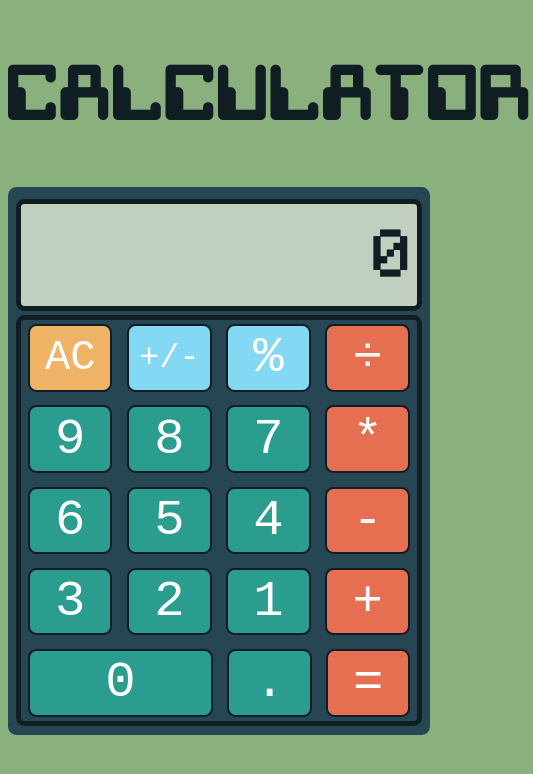
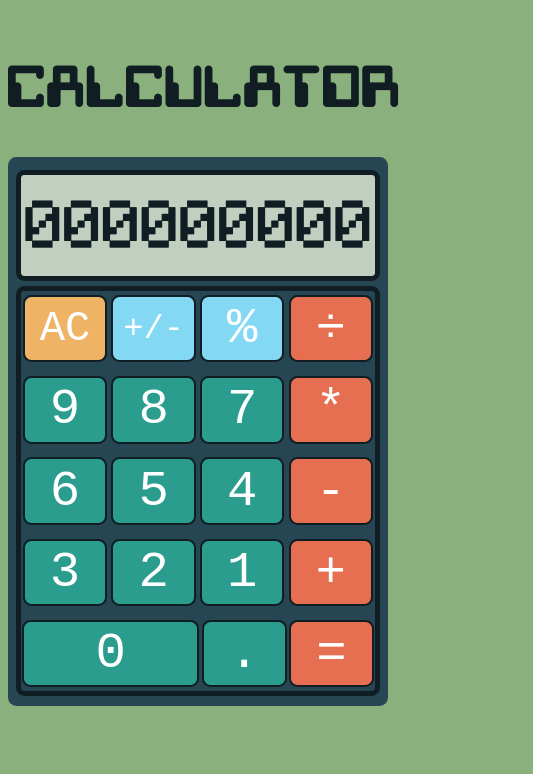
Before and after one commit to pylertate/calculator, a plain HTML site: page index.html in a window 390 px wide. Shown: the whole page, 533 px wide, since content can reach past the window. Drawn offline with Linux system fonts and the light colour scheme.

Commit message:
shrunk width for mobile compatibility

```diff
--- a/index.html
+++ b/index.html
@@ -13,7 +13,7 @@
     </div>
     <div id="calcBody">
       <div id="calcScreen">
-        <div id="display">0</div>
+        <div id="display">000000000</div>
       </div>
       <div id="btnContainer">
         <div class="btnRow">
--- a/style.css
+++ b/style.css
@@ -18,7 +18,8 @@ body button {
   color: #101d22;
   text-align: center;
   margin-top: 8vh;
-  font-size: 8vh;
+  width: 100%;
+  font-size: 6vh;
 }
 #calcBody {
   margin-left: auto;
@@ -26,7 +27,7 @@ body button {
   display: flex;
   flex-direction: column;
   background-color: #264653;
-  width: 50vh;
+  width: 45vh;
   height: 65vh;
   border-radius: 1vh;
 }
@@ -35,7 +36,7 @@ body button {
   margin-left: auto;
   margin-right: auto;
   margin-top: 1.5vh;
-  width: 47vh;
+  width: 42vh;
   border-radius: 1vh;
   height: 12vh;
   font-family: calcscreen;
@@ -45,7 +46,7 @@ body button {
 #calcScreen div {
   margin-top: 2.55vh;
   text-align: end;
-  margin-right: 1vh;
+  margin-right: .5vh;
   color: #101d22;
 }
 #btnContainer {
@@ -54,7 +55,7 @@ body button {
   margin-right: auto;
   margin-top: 0.5vh;
   border-radius: 1vh;
-  width: 47vh;
+  width: 42vh;
   height: 47.5vh;
   display: flex;
   flex-direction: column;
@@ -98,7 +99,7 @@ text-align: center;
   font-size: 5vh;
 }
 #zero {
-  width: 22vh;
+  width: 21vh;
 }
 
 .percent {
```
